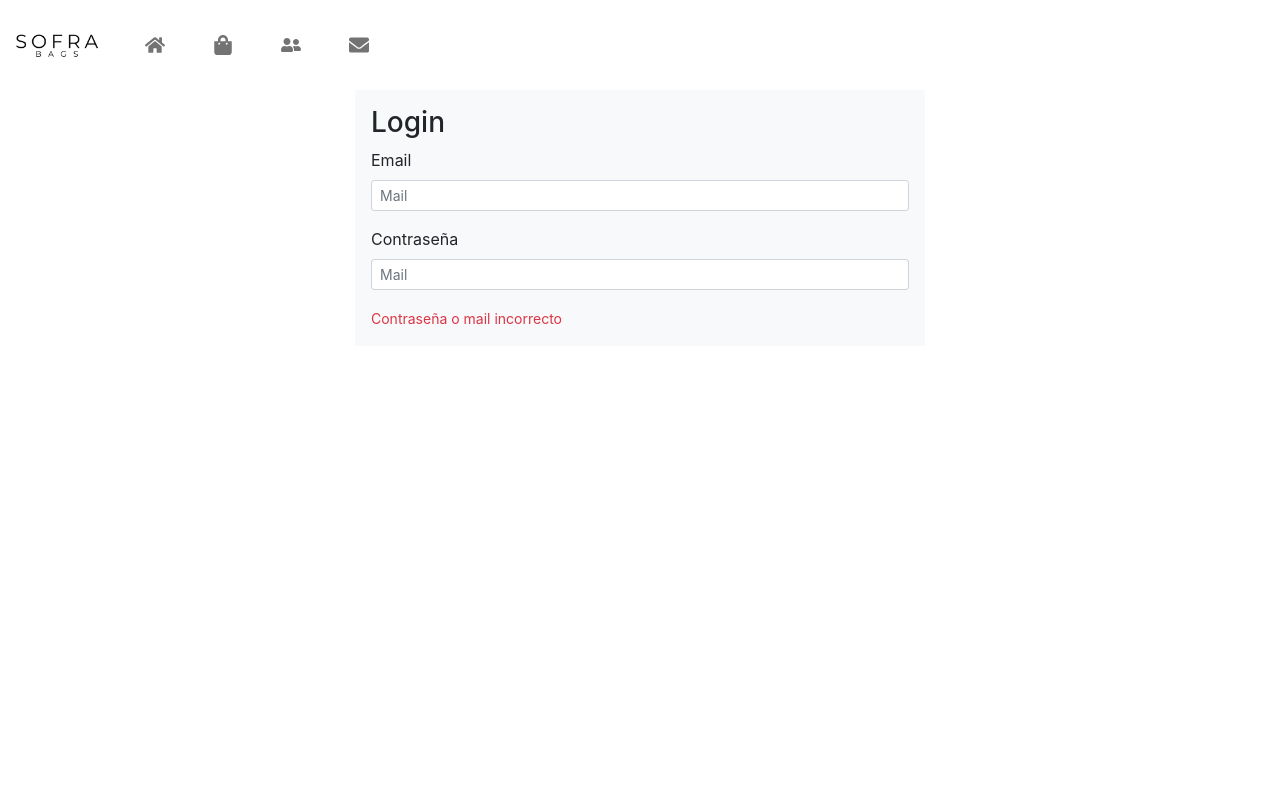
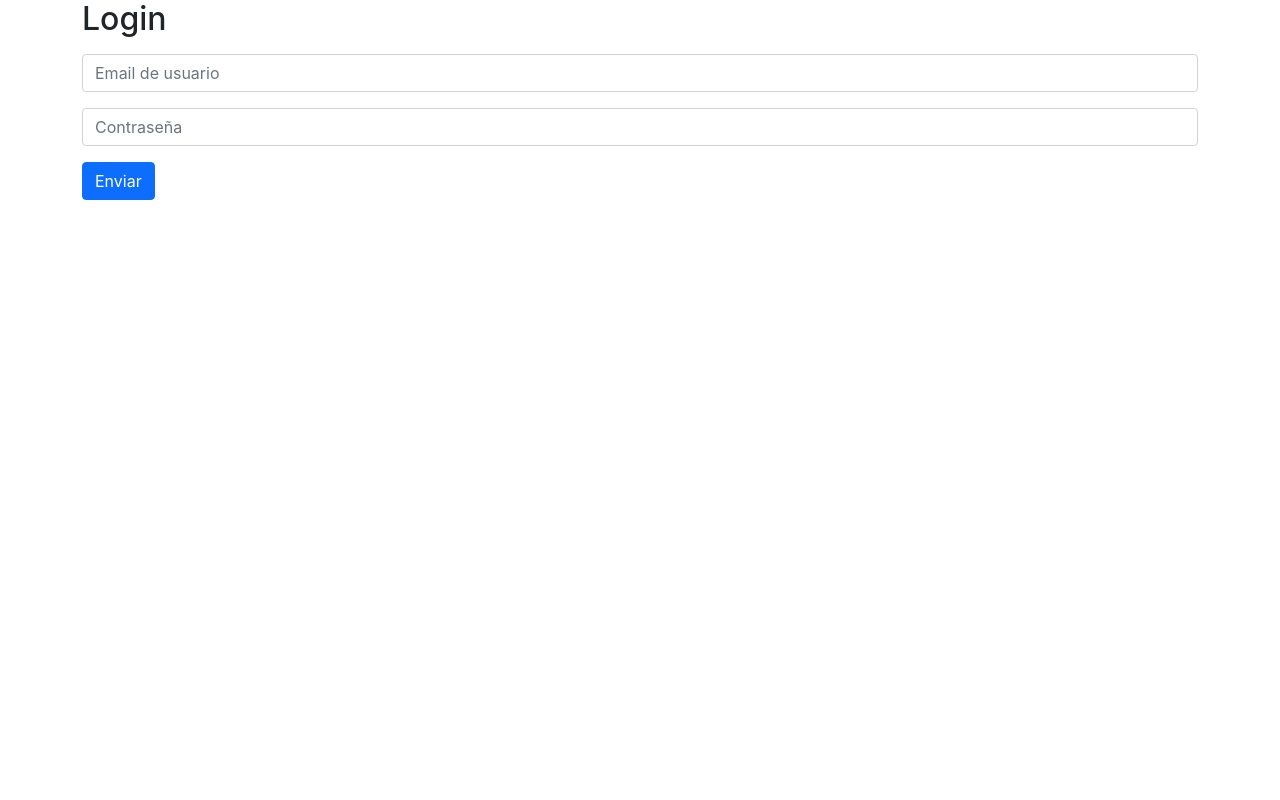
Before and after one commit to juaniforclaz/curso-react-forclaz, a React (Create React App) app: page /login in a window 1280 px wide. Shown: the top 800 px of the page. Built offline with nearby package versions, Linux system fonts and the light colour scheme.

Commit message:
AuthProvider

```diff
--- a/src/App.js
+++ b/src/App.js
@@ -15,42 +15,26 @@ import { Cart } from './Components/Cart/Cart';
 import { CartContext, CartProvider } from './Context/CartContext';
 import { useState } from 'react';
 import { RegisterScreen } from './Components/RegisterScreen/RegisterScreen';
+import { AuthProvider } from './Context/AuthContext';
+import { AppRouter } from './Routes/AppRouter';
 
 function App() {
 
 
 
-    return (
+  return (
+
+    <AuthProvider>
 
       <CartProvider>
 
-        <BrowserRouter>
-
-          <NavBar />
-
-          <Routes>
-
-            <Route path='/' element={<Inicio />} />
-            <Route path='/catalogo' element={<Catalogo />} />
-            <Route path='/nosotros' element={<Nosotros />} />
-            <Route path='/contacto' element={<Contacto />} />
-            <Route path='/item/:itemId' element={<ItemDetailContainer />} />
-            <Route path='/categoria/:categoryId' element={<ItemListContainer />} />
-            <Route path='/error404' element={<Error404 />} />
-            <Route path='/register' element={<RegisterScreen />} />
-            <Route path='/login' element={<LoginScreen />} />
-            <Route path='/cart' element={<Cart />} />
-            <Route path='*' element={<Navigate to={"/error404"} />} />
-
-          </Routes>
-
-          <Footer />
-
-        </BrowserRouter >
+        <AppRouter />
 
       </CartProvider>
 
-    )
-  }
+    </AuthProvider>
+
+  )
+}
 
 export default App;
--- a/src/Components/LoginScreen/LoginScreen.js
+++ b/src/Components/LoginScreen/LoginScreen.js
@@ -1,26 +1,65 @@
 
-import { Col, Container, Form, Row } from "react-bootstrap"
+import { useContext, useState } from "react"
+import { Button, Col, Container, Form, Row } from "react-bootstrap"
+import { useAuthContext } from "../../Context/AuthContext"
 
 export const LoginScreen = () => {
+
+    const { login } = useAuthContext()
+
+    const [values, setValues] = useState({
+        email: '',
+        password: ''
+    })
+
+    const handleInputChange = (e) => {
+        setValues({
+            ...values,
+            [e.target.name]: e.target.value
+        })
+    }
+
+    const handleSubmit = (e) => {
+        e.preventDefault()
+
+        login(values)
+    }
 
     return (
         <Container className="vh-100">
             <Row>
-                <Col sm={6} className="mx-auto bg-light p-3">
-                    <h3>Login</h3>
-                    <Form>
+                <Col>
+                    <h2>Login</h2>
+
+                    <Form onSubmit={handleSubmit}>
+
+                        <Form.Group className="mt-3 mb-3">
+                            <Form.Control
+                                type={"email"}
+                                name="email"
+                                value={values.email}
+                                onChange={handleInputChange}
+                                placeholder='Email de usuario'
+                            />
+                        </Form.Group>
+
                         <Form.Group className="mb-3">
-                            <Form.Label>Email</Form.Label>
-                            <Form.Control size="sm" type="mail" placeholder="Mail" />
+                            <Form.Control
+                                type={"password"}
+                                name="password"
+                                value={values.password}
+                                onChange={handleInputChange}
+
+                                placeholder='Contraseña'
+                            />
                         </Form.Group>
-                        <Form.Group className="mb-3">
-                            <Form.Label>Contraseña</Form.Label>
-                            <Form.Control size="sm" type="password" placeholder="Mail" />
-                        </Form.Group>
-                        <Form.Text className="text-danger">Contraseña o mail incorrecto</Form.Text>
+
+                        <Button variant="primary" type='submit'>Enviar</Button>
+
                     </Form>
                 </Col>
             </Row>
+
         </Container>
     )
 }
--- /dev/null
+++ b/src/Components/UserInfo/UserInfo.js
@@ -0,0 +1,13 @@
+import { useAuthContext } from "../../Context/AuthContext"
+
+export const UserInfo = () => {
+
+    const { auth, logout } = useAuthContext()
+
+    return (
+        <div>
+            <p className="text-primary">Bienvenido {auth.userId}</p>
+            <button onClick={logout}>logout</button>
+        </div>
+    )
+}
--- a/src/Context/AuthContext.js
+++ b/src/Context/AuthContext.js
@@ -7,13 +7,19 @@ const mockUsers = [
 
 export const AuthContext = createContext()
 
-export const AuthContextProvider = ({ children }) => {
+export const useAuthContext = () => {
+    return useContext(AuthContext)
+}
+
+export const AuthProvider = ({ children }) => {
 
 
     const [auth, setAuth] = useState({
         loggedIn: false,
         userId: null
     })
+
+    console.log(auth)
 
     const login = (values) => {
         const { email, password } = values
@@ -33,11 +39,14 @@ export const AuthContextProvider = ({ children }) => {
     }
 
     const logout = () => {
-
+        setAuth({
+            loggedIn: false,
+            userId: null
+        })
     }
 
     return (
-        <AuthContext.Provider value={{ auth }}>
+        <AuthContext.Provider value={{ auth, login, logout }}>
             {children}
         </AuthContext.Provider>
     )
--- /dev/null
+++ b/src/Routes/AppRouter.js
@@ -0,0 +1,22 @@
+import { BrowserRouter } from 'react-router-dom'
+import { useAuthContext } from '../Context/AuthContext';
+import { PrivateRoutes } from './PrivateRoutes';
+import { PublicRoutes } from './PublicRoutes';
+
+export const AppRouter = () => {
+
+    const { auth } = useAuthContext()
+    console.log(auth)
+
+    return (
+        <BrowserRouter>
+
+            {
+                auth.loggedIn
+                    ? <PrivateRoutes />
+                    : <PublicRoutes />
+            }
+
+        </BrowserRouter >
+    )
+}
--- /dev/null
+++ b/src/Routes/PrivateRoutes.js
@@ -0,0 +1,42 @@
+import { NavBar } from '../Components/NavBar/NavBar';
+import { Navigate, Route, Routes } from 'react-router-dom'
+import { Nosotros } from '../Components/Nosotros/Nosotros';
+import { Contacto } from '../Components/Contacto/Contacto';
+import { Catalogo } from '../Components/Catalogo/Catalogo';
+import { Inicio } from '../Components/Inicio/Inicio';
+import { ItemListContainer } from '../Components/ItemListContainer/ItemListContainer';
+import { ItemDetailContainer } from '../Components/ItemDetailContainer/ItemDetailContainer';
+import { Error404 } from '../Components/Error404/Error404';
+import { Footer } from '../Components/Footer/Footer';
+import { Cart } from '../Components/Cart/Cart';
+import { RegisterScreen } from '../Components/RegisterScreen/RegisterScreen';
+import { UserInfo } from '../Components/UserInfo/UserInfo';
+
+
+export const PrivateRoutes = () => {
+    return (
+        <>
+
+            <NavBar />
+            <UserInfo />
+
+            <Routes>
+
+                <Route path='/' element={<Inicio />} />
+                <Route path='/catalogo' element={<Catalogo />} />
+                <Route path='/nosotros' element={<Nosotros />} />
+                <Route path='/contacto' element={<Contacto />} />
+                <Route path='/item/:itemId' element={<ItemDetailContainer />} />
+                <Route path='/categoria/:categoryId' element={<ItemListContainer />} />
+                <Route path='/error404' element={<Error404 />} />
+                <Route path='/login' element={<Navigate to={"/"} />} />
+                <Route path='/register' element={<RegisterScreen />} />
+                <Route path='/cart' element={<Cart />} />
+
+            </Routes>
+
+            <Footer />
+
+        </>
+    )
+}
--- /dev/null
+++ b/src/Routes/PublicRoutes.js
@@ -0,0 +1,11 @@
+import { Navigate, Route, Routes } from 'react-router-dom'
+import { LoginScreen } from '../Components/LoginScreen/LoginScreen';
+
+export const PublicRoutes = () => {
+    return (
+        <Routes>
+            <Route path='/login' element={<LoginScreen />} />
+            <Route path='*' element={<Navigate to={"/login"} />} />
+        </Routes>
+    )
+}
```
